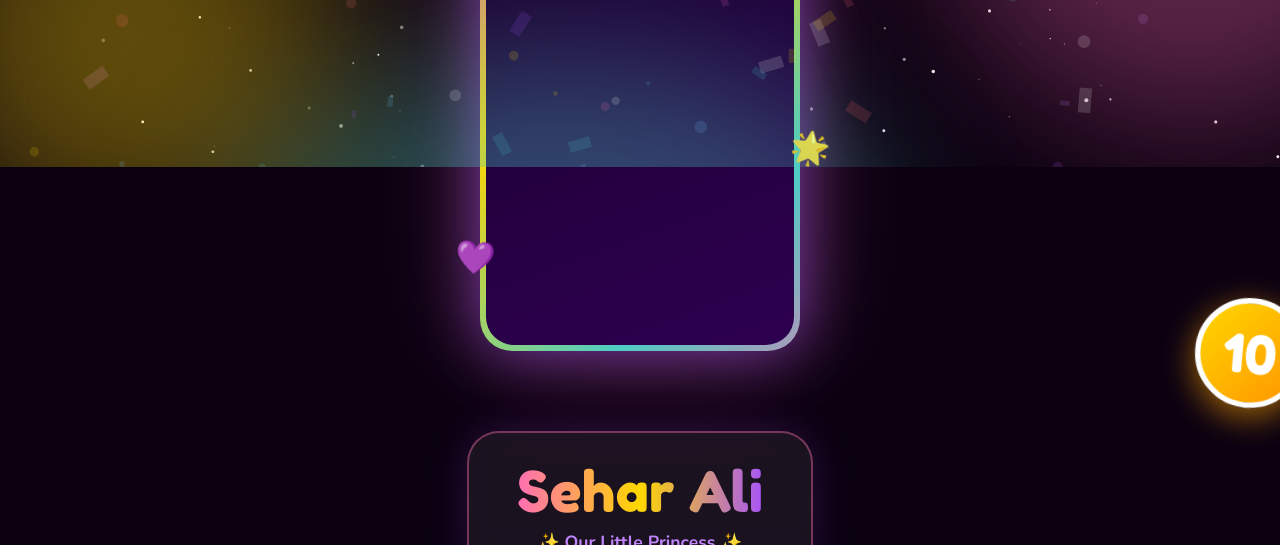
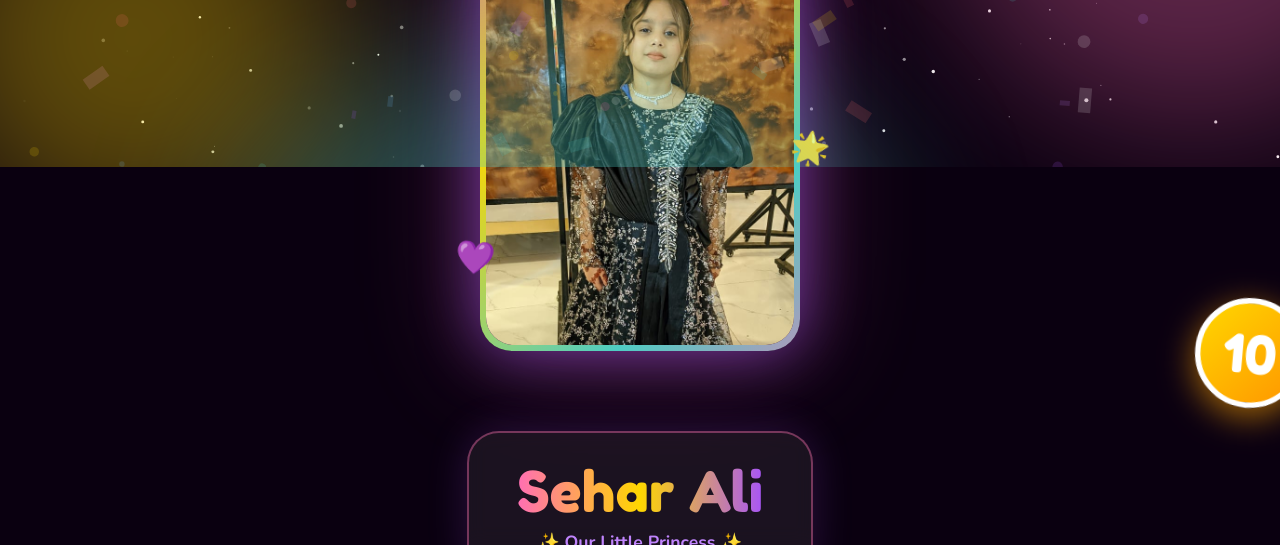
Before and after one commit to rizwanashrafdeveloper-eng/sehar-birthday, a plain HTML site: page index.html in a window 1280 px wide. Shown: the part 633-1178 px from the top of the page. Drawn offline with nearby package versions, Linux system fonts and the light colour scheme.

Commit message:
Update index.html

```diff
--- a/index.html
+++ b/index.html
@@ -176,7 +176,7 @@ footer span{color:#ff6eb4}
           The photo will show full body / portrait style.
           ════════════════════════════════════════
         -->
-        <img src="sehar.jpg" alt="Sehar Ali">
+        <img src="sehar.jpeg" alt="Sehar Ali">
           <span class="ph-icon">🌸</span>
           <span class="ph-name">Princess Sehar Ali</span>
           <span class="ph-hint">Place sehar.jpg here for full portrait view</span>
```
